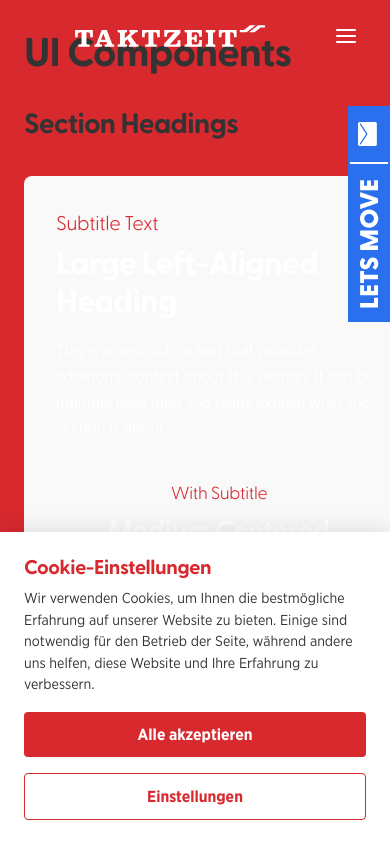
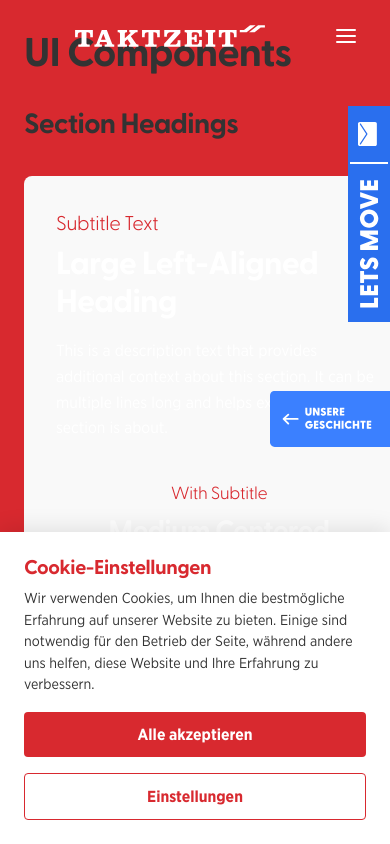
Before and after one commit to felixseeger/tz25, a Vue app: page /components in a window 390 px wide. Shown: the top 844 px of the page. Built offline with nearby package versions, Linux system fonts and the light colour scheme; a web font is replaced by a local one.

Commit message:
Fix history section background image and make history button fixed to right side

```diff
--- a/src/assets/scss/components/_history-section.scss
+++ b/src/assets/scss/components/_history-section.scss
@@ -8,6 +8,7 @@
   width: 100vw;
   max-width: 100vw;
   padding: 0;
+
 
   .container {
     max-width: 100%;
@@ -32,8 +33,8 @@
   height: 100vh;
   z-index: 1;
   padding: 0;
-background-image: url('@/assets/images/history.svg');
-background-size: cover;
+  background-image: url('../../images/history_bg.svg');
+  background-size: cover;
 
 }
 
@@ -107,12 +108,11 @@ background-size: cover;
   justify-content: center;
   align-items: center;
   flex: 0 0 auto;
-  margin-left: 2rem;
-  position: absolute;
-  right: -2rem; /* Add some right margin */
-  top: 60%; /* Position at the vertical center */
+  position: fixed; /* Change to fixed position */
+  right: 0; /* Align to the right edge of the viewport */
+  top: 50%; /* Position at the vertical center */
   transform: translateY(-50%); /* Center it perfectly */
-  z-index: 5; /* Ensure it's above the background */
+  z-index: 50; /* Ensure it's above other elements */
   visibility: visible; /* Ensure it's visible */
   pointer-events: auto; /* Make sure it's clickable */
 
@@ -208,8 +208,7 @@ background-size: cover;
     width: 256px;
     height: auto;
     display: block;
-    padding-top: 40vh;
-
+    padding: 0; /* Remove padding-top */
   }
 
   &:hover {
--- a/src/components/sections/HistorySection.vue
+++ b/src/components/sections/HistorySection.vue
@@ -9,12 +9,6 @@
           <p class="history-description">
             Wir sind Kreativität, Hands-On Mentalität und Praxisorientierung für zugeschnit­tene Lösungen und das für jedes Budget.
           </p>
-        </div>
-
-        <div class="history-button-container">
-          <button class="history-button" @click="openTimeline">
-            <img src="../../assets/images/history-btn.svg" alt="Unsere Geschichte" class="history-button__image">
-          </button>
         </div>
       </div>
     </div>
--- a/src/components/ui/FixedHistoryButton.vue
+++ b/src/components/ui/FixedHistoryButton.vue
@@ -1,5 +1,5 @@
 <template>
-  <div class="fixed-history-button-container" :class="{ 'is-visible': isHistorySectionVisible }">
+  <div class="fixed-history-button-container" :class="{ 'is-visible': true }">
     <button @click="openTimeline" class="fixed-history-button">
       <img src="../../assets/images/history-btn.svg" alt="Unsere Geschichte" class="fixed-history-button__image">
     </button>
@@ -78,7 +78,7 @@ export default {
   visibility: hidden; /* Hidden by default */
   opacity: 0;
   transition: opacity 0.3s ease, visibility 0.3s ease;
-  padding-left: 50px; /* Add padding to the left as requested */
+  padding-left: 0; /* Remove left padding */
 
   &.is-visible {
     visibility: visible;
@@ -107,7 +107,7 @@ export default {
 @media (max-width: 992px) {
   .fixed-history-button-container {
     right: 0;
-    padding-left: 40px; /* Reduced padding for medium screens */
+    padding-left: 0;
   }
 
   .fixed-history-button__image {
@@ -118,10 +118,10 @@ export default {
 @media (max-width: 768px) {
   .fixed-history-button-container {
     right: 0;
-    bottom: 5rem; /* Adjusted for better mobile positioning */
-    top: auto;
-    transform: none;
-    padding-left: 30px; /* Further reduced padding for small screens */
+    bottom: auto; /* Keep at vertical center */
+    top: 50%;
+    transform: translateY(-50%);
+    padding-left: 0;
 
     &.is-visible {
       visibility: visible;
```
Also changed, not shown: src/assets/images/history_bg.svg (added).
